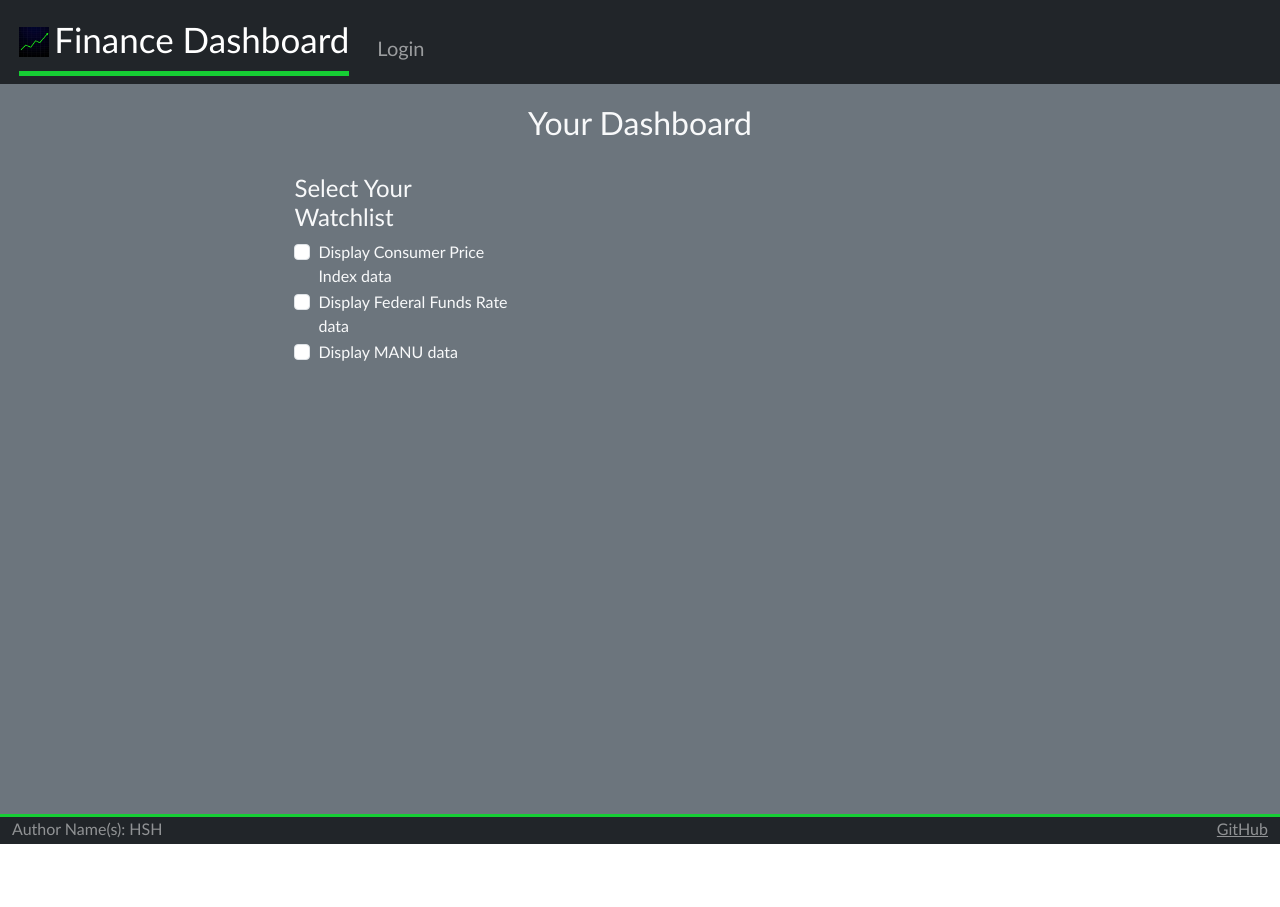
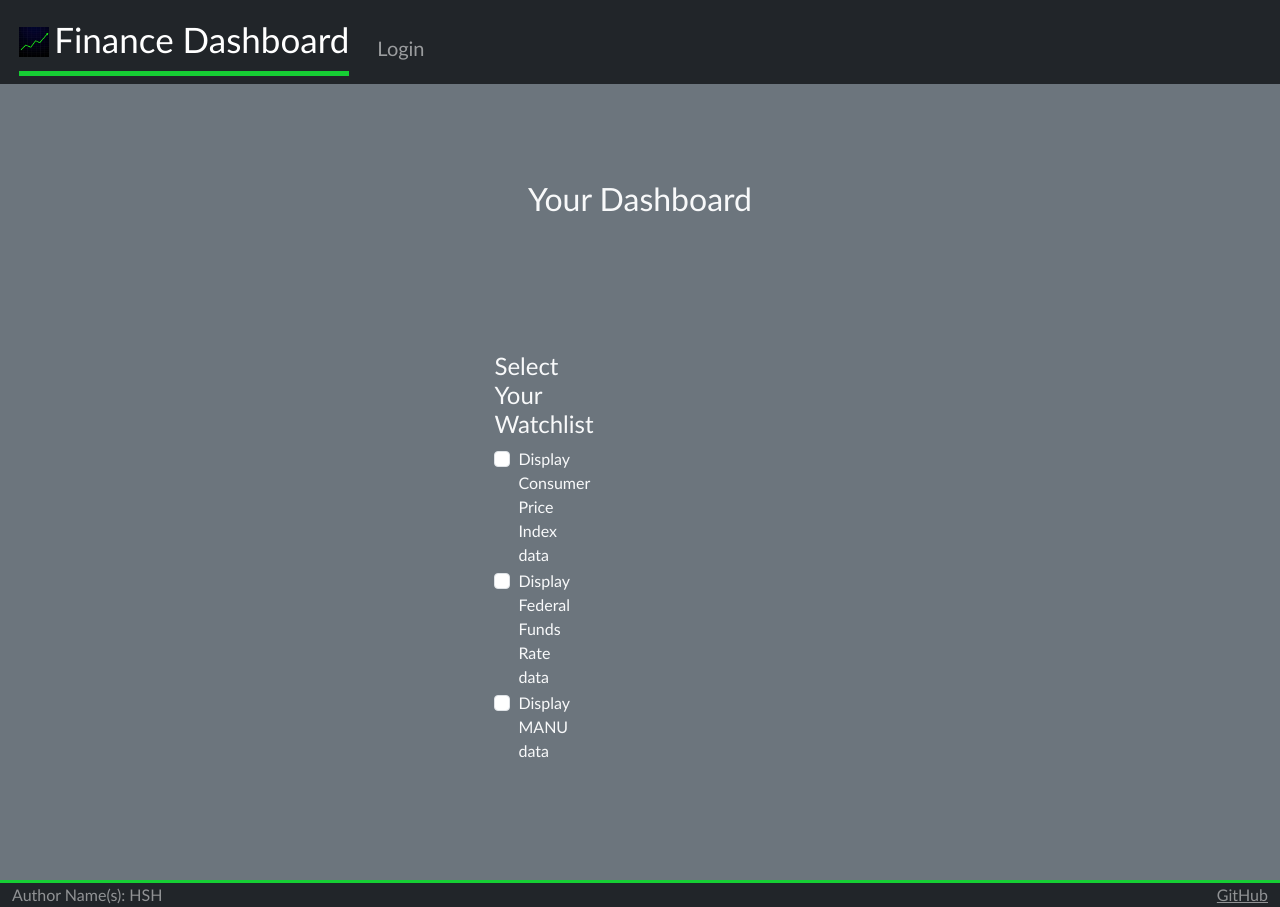
Before and after one commit to henhilt/startup, a React (Vite) app: page /dashboard in a window 1280 px wide. Before the commit the page ends 844 px from the top, so only its background shows below. Built offline with nearby package versions, Linux system fonts and the light colour scheme; no server answers.

Commit message:
fixing little formatting things, the chart containers were not behaving consistently and the footer is not sticking to the bottom when you have to scroll

```diff
--- a/src/app.css
+++ b/src/app.css
@@ -21,8 +21,12 @@ main {
 }
 
 footer {
-  flex: 0 30px;
+  flex-shrink: 0;
   border-top: solid rgb(22, 206, 52) medium;
+  margin-top: auto;
+  width: 100%;
+  z-index:10;
+
 }
 
 menu {
--- a/src/app.jsx
+++ b/src/app.jsx
@@ -47,7 +47,7 @@ function App() {
                     </menu>
                 </nav>
             </header>
-
+            <main>
                 <Routes>
                     <Route path='/'
                         element={
@@ -66,7 +66,7 @@ function App() {
                     <Route path='/dashboard' element={<Dashboard userName={userName} key={userName}/>} />
                     <Route path='*' element={<NotFound />} />
                 </Routes>
-
+            </main>
             <footer className="bg-dark text-white-50">
                 <div className="container-fluid">
                 <span className="text-reset">Author Name(s): HSH</span>
--- a/src/community/community.jsx
+++ b/src/community/community.jsx
@@ -24,6 +24,13 @@ export function Community() {
                     localStorage.setItem('community_cache', JSON.stringify(communityUpdates));
                 })
                 .catch((err) => console.log("Backend not reached yet:", err));
+
+               fetch('/api/logins')
+                    .then((res) => res.json())
+                    .then((data) => {
+                        setCommunityLogins(data);
+                    })
+                    .catch((err) => console.log("Login fetch error:", err));
         }
         fetchUpdates();
         const interval = setInterval(fetchUpdates, 5000)
@@ -42,26 +49,6 @@ export function Community() {
             });
     }
 */
-
-    const loginRows = [];
-    if (communityLogins.length) {
-        for (const [i, login] of communityLogins.entries()) {
-            loginRows.push(
-                <tr key={i}>
-                    <td>{i+1}</td>
-                    <td>{login.name}</td>
-                    <td>{login.time}</td>
-                </tr>
-            )
-        }
-    } else {
-        loginRows.push(
-            <tr key = '--'>
-                <td colSpan='3'> Be the first to login</td>
-            </tr>
-        );
-    }
-
 
   return (
     <main className="container-fluid bg-secondary text-left">
@@ -99,7 +86,19 @@ export function Community() {
                     </tr>
                 </thead>
                 <tbody>
-                    {loginRows}
+                    {communityLogins.length > 0 ? (
+                        communityLogins.map((login, i) => (
+                            <tr key={i}>
+                                <td>{i + 1}</td>
+                                <td style={{ color: 'rgb(22, 206, 52)' }}>{login.name}</td>
+                                <td>{login.time}</td>
+                            </tr>
+                        ))
+                    ) : (
+                        <tr>
+                            <td colSpan="3" className="text-center">Be the first to login</td>
+                        </tr>
+                    )}
                 </tbody>
             </table>
   </main>
--- /dev/null
+++ b/src/dashboard/dashboard.css
@@ -0,0 +1,35 @@
+html, body {
+    background-color: #6c757d !important;
+    margin: 0;
+    padding: 0;
+    min-height: 100%; /* Allows the body to grow with content */
+}
+
+.dashboard-page {
+    background-color: #6c757d;
+    min-height: 100vh;
+    width: 100%;
+    display: flex;
+    flex-direction: column;
+}
+
+.chart-box {
+    width: 100%;
+    max-width: 670px;
+    margin-left: auto;
+    margin-right: 0;
+    margin-bottom: 2rem;
+    background: transparent;
+    position: relative;
+    display: block;
+    clear: both;
+}
+
+.tradingview-widget-container iframe {
+    max-width: 100% !important;
+    width: 100% !important;
+}
+
+iframe {
+    max-width: 100%;
+}
--- a/src/dashboard/dashboard.jsx
+++ b/src/dashboard/dashboard.jsx
@@ -1,6 +1,7 @@
 import React, {useState, useEffect} from 'react';
 import { DashNotifier, DashEvent } from './dashNotifier';
 import TradingViewWidget from './TradingViewWidget';
+import './dashboard.css'
 
 export function Dashboard({userName}) {
 
@@ -86,7 +87,7 @@ export function Dashboard({userName}) {
 
   return (
 
-    <main className="container-fluid bg-secondary text-left">
+    <main className="dashboard-page container-fluid text-left">
         <br/>
         <h2>Your Dashboard</h2>
         <div className="d-flex flex-wrap gap-2 mt-2 mb-3">
@@ -136,35 +137,42 @@ export function Dashboard({userName}) {
                 </div>
             </div>
             <div className="col-md-8 text-end">
-                <div id='chartArea' className="text-end" style={{minHeight: '80vh', minWidth: '400px'}}>
+                <div id='chartArea' className="text-end" style={{ minHeight: 'fit-content' }}>
                     {activeCharts['CPI'] && (
                     <div className='mb-4'>
                         <h5>CPI</h5>
+                        <div className='chart-box'>
                             <iframe
                                 src="https://fred.stlouisfed.org/graph/graph-landing.php?g=1Tx1I&width=670&height=475"
-                            style={{ border: 'none', width: '700px', height: '450px' }}
+                                style={{ width: '100%', height: '400px', border: 'none' }}
                                 frameBorder="0"
                                 title="CPI Graph">
                             </iframe>
+                        </div>
                     </div>
                     )}
 
                     {activeCharts['FEDFUNDS'] && (
                     <div className='mb-4'>
                         <h5>FEDFUNDS</h5>
+                            <div className='chart-box'>
                                 <iframe
                                     src="https://fred.stlouisfed.org/graph/graph-landing.php?g=1T5b1&width=670&height=475"
-                                style={{ border: 'none', width: '700px', height: '450px' }}
+                                    style={{ width: '100%', height: '400px', border: 'none' }}
                                     frameBorder="0"
                                     title="FEDFUNDS Graph"
                                 ></iframe>
+                            </div>
                         </div>
                     )}
 
                     {activeCharts['MANU'] && (
                         <div className='mb-4'>
                             <h5>MANU</h5>
+                            {/* We put the width constraint here, NOT inside the widget component */}
+                            <div style={{ width: '100%', maxWidth: '670px', marginLeft: 'auto', overflow: 'hidden' }}>
                                 <TradingViewWidget />
+                            </div>
                         </div>
                     )}
                 </div>
--- a/src/login/unauthenticated.jsx
+++ b/src/login/unauthenticated.jsx
@@ -19,7 +19,7 @@ export function Unauthenticated(props) {
     async function loginOrCreate(endpoint) {
         const response = await fetch(endpoint, {
             method: 'post',
-            body: JSON.stringify({ email: userName, password: password }),
+            body: JSON.stringify({ username: userName, password: password }),
             headers: {
             'Content-type': 'application/json; charset=UTF-8',
             },
```
Also changed, not shown: 1 other file (tests, documents, lock files or other folders). Lines whose indentation alone changed are shown as unchanged.
